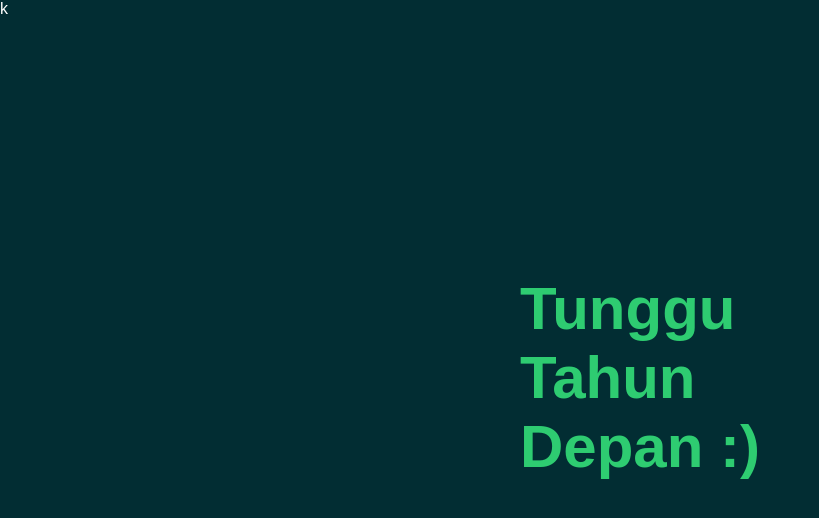
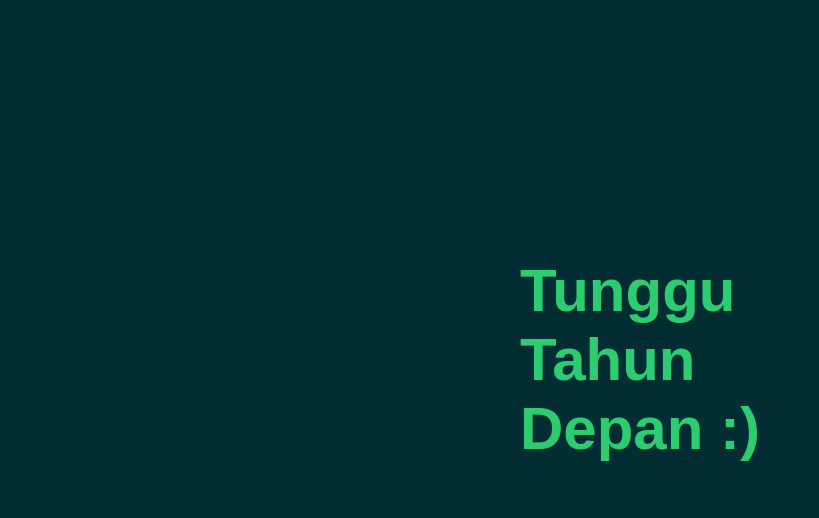
Before and after one commit to dimassuvani/dwas, a plain HTML site: page maintenance.html in a window 1280 px wide. Shown: the whole page, without its empty margins (0-819 px from the left). Drawn offline with Linux system fonts and the light colour scheme.

Commit message:
Add files via upload

```diff
--- a/maintenance.html
+++ b/maintenance.html
@@ -5,7 +5,7 @@
     <meta http-equiv="X-UA-Compatible" content="IE=edge" />
     <meta name="viewport" content="width=device-width, initial-scale=1.0" />
     <title>server maintenance!</title>
-    <link rel="stylesheet" href="css/style.css">k
+    <link rel="stylesheet" href="css/style.css">
     <link rel="icon" href="../PROJECT WEB/img/logo.png" />
     <style>
       h1 {
```
